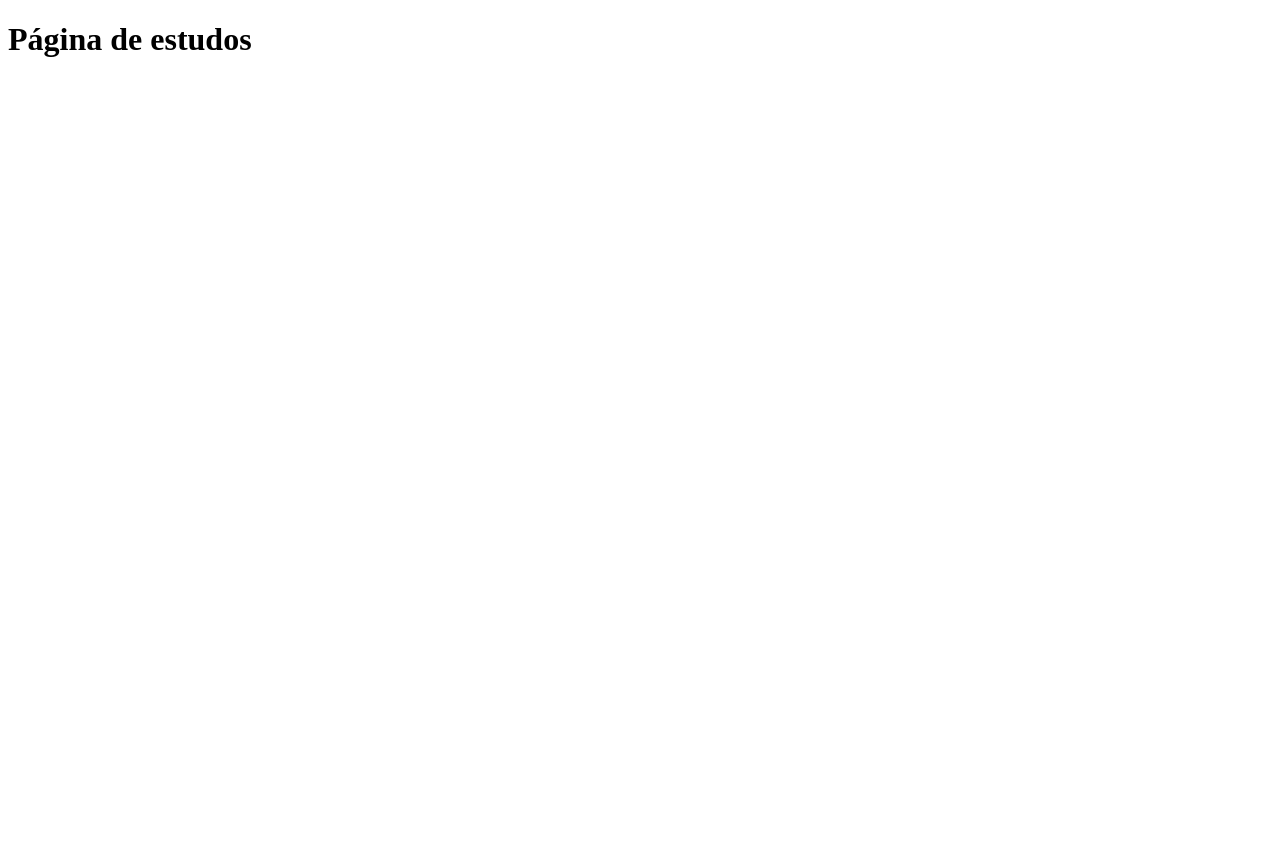
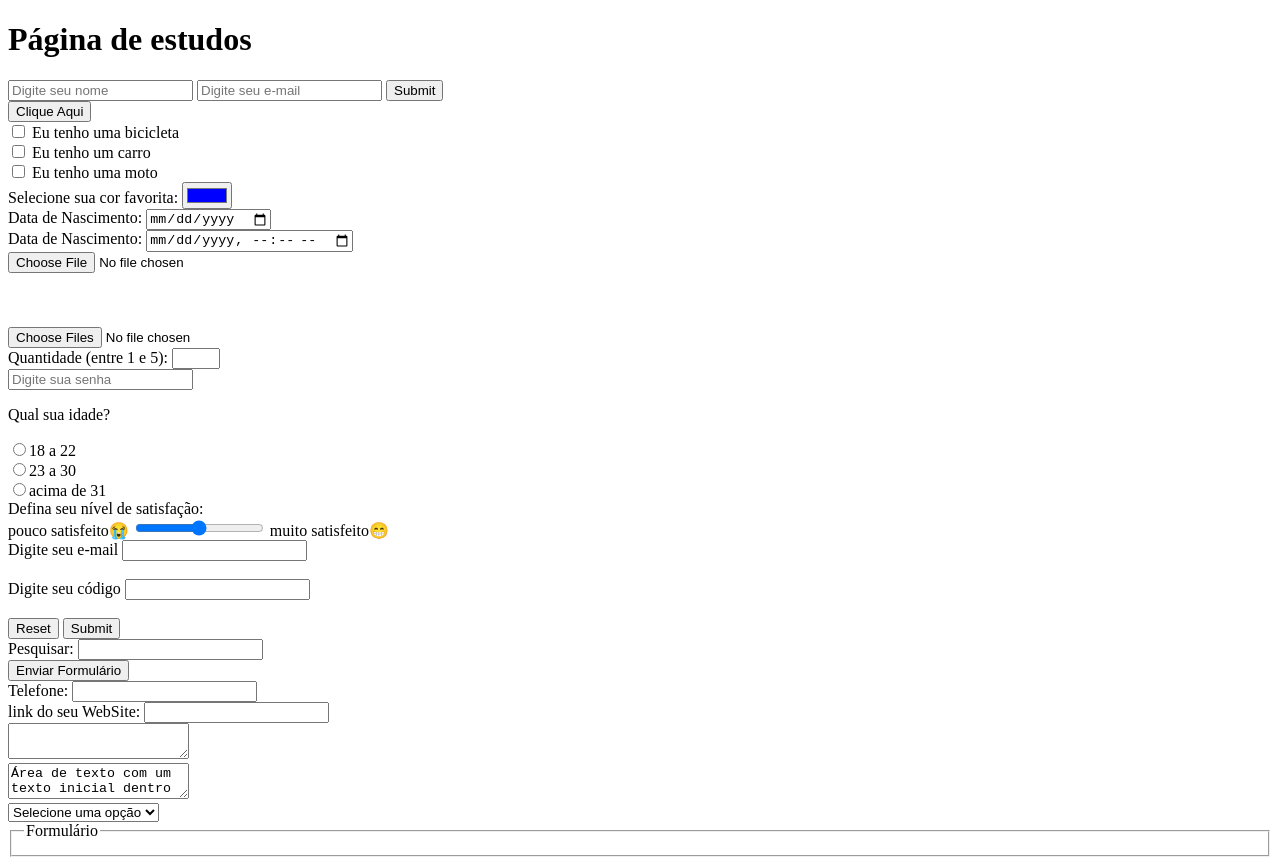
Before and after one commit to heitorsilva6-cyber/estudos_html, a plain HTML site: page index.html in a window 1280 px wide. Before the commit the page ends 800 px from the top, so only its background shows below. Drawn offline with Linux system fonts and the light colour scheme.

Commit message:
aprendizados sobre formulários

```diff
--- a/index.html
+++ b/index.html
@@ -7,6 +7,122 @@
 </head>
 <body>
     <h1>Página de estudos</h1>
+    <form method="get" action="envio_dados.php">
+        <input type="text" name="nome" placeholder="Digite seu nome">
+        <input type="e-mail" name="email" placeholder="Digite seu e-mail">
+        <input type="submit" name="enviar" placeholder="Enviar">
+    </form>
+
+ <form>
+        <input type="button" value="Clique Aqui" onclick="msg()">
+    </form>
+
+    <form>
+        <input type="checkbox" name="veiculo1" value="bicicleta">
+        Eu tenho uma bicicleta<br>
+        <input type="checkbox" name="veiculo2" value="carro">
+        Eu tenho um carro<br>
+        <input type="checkbox" name="veiculo3" value="moto">
+        Eu tenho uma moto
+    </form>
+
+
+
+    <form>
+        Selecione sua cor favorita: <input type="color" name="favcor"
+        value="#0000FF">
+    </form>
+
+    <form>
+        Data de Nascimento: <input type="date" name="nascimento">
+    </form>
+
+    <form>
+        Data de Nascimento: <input type="datetime-local" name="bdaytime">
+    </form>
+
+    <form>
+        <input type="file" name="arquivo">
+    </form>
+    <br><br><br>
+
+    <form>
+        <input type="file" name="arquivos" multiple>
+    </form>
+
+    <form>
+        Quantidade (entre 1 e 5): <input type="number" name="qtd"
+        min="1" max="5">
+    </form>
+
+<form>
+    <input type="password" name="senha" placeholder="Digite sua senha">
+</form>
+
+<form>
+    <p>Qual sua idade?</p>
+    <input type="radio" name="idade" value="18_22">18 a 22<br>
+    <input type="radio" name="idade" value="23_30">23 a 30<br>
+    <input type="radio" name="idade" value="mais31">acima de 31<br>
+</form>
+
+<form>
+     Defina seu nível de satisfação:<br>
+     pouco satisfeito😭
+     <input type="range" name="satisfação" min="0" max="10">
+     muito satisfeito😁
+     </form>
+
+     <form>
+        <label for="email">Digite seu e-mail</label>
+        <input type="email" id="email" name="email"><br><br>
+        <label for="pin">Digite seu código</label>
+        <input type="text" id="pin" name="pin" maxlength="4"><br><br>
+        <input type="reset" value="Reset">
+        <input type="submit" value="Submit">
+     </form>
+
+     <form>
+        Pesquisar: <input type="search" name="q">
+     </form>
+
+     <form>
+        <input type="submit" value="Enviar Formulário">
+     </form>
+
+     <form>
+        Telefone: <input type="tel" name="usetel">
+     </form>
+
+     <form>
+        link do seu WebSite: <input type="url" name="webpage">
+     </form>
+
+     <form>
+        <textarea></textarea>
+        <br>
+        <textarea>Área de texto com um texto inicial dentro</textarea>
+     </form>
+
+     <select name="lista" id="lista">
+        <option>Selecione uma opção</option>
+        <option>Macarrão</option>
+        <option>Pizza</option>
+        <option>Nhoque</option>
+        <option>Canelone</option>
+     </select>
+
+     <fieldset>
+        <legend>Formulário</legend>
+     </fieldset>
+
+
+
+    <script>
+        function msg(){
+            alert("Você clicou no botão!")
+        }
+    </script>
 
 </body>
 </html>
```
